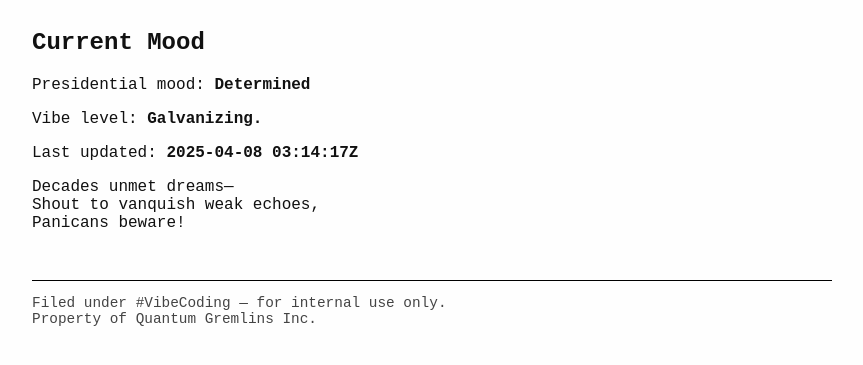
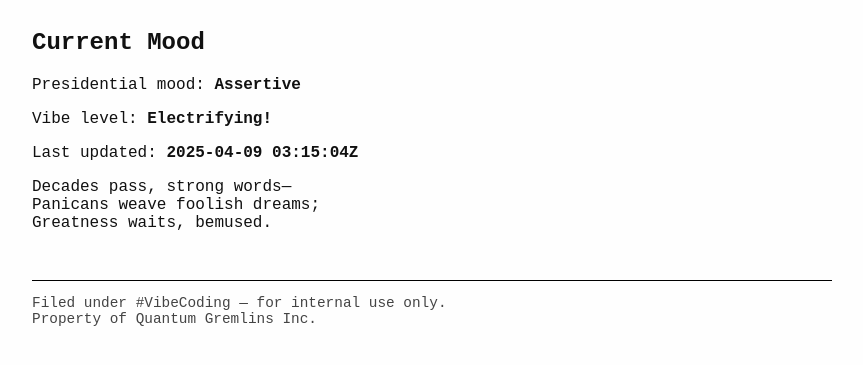
Before and after one commit to Department-of-Vibes-and-Haiku-Warfare/dev-ops-and-chill, a plain HTML site: page docs/index.html in a window 1280 px wide. Shown: the part 211-576 px from the top of the page, without its empty margins (208-1071 px from the left). Drawn offline with Linux system fonts and the light colour scheme.

Commit message:
Signed haiku update

```diff
--- a/docs/index.html
+++ b/docs/index.html
@@ -55,15 +55,15 @@
   <main>
     <div class="mood">
       <h2>Current Mood</h2>
-      <p>Presidential mood: <strong>Determined</strong></p>
-      <p>Vibe level: <strong>Galvanizing.</strong></p>
-      <p>Last updated: <strong>2025-04-08 03:14:17Z</strong></p>
+      <p>Presidential mood: <strong>Assertive</strong></p>
+      <p>Vibe level: <strong>Electrifying!</strong></p>
+      <p>Last updated: <strong>2025-04-09 03:15:04Z</strong></p>
     </div>
 
     <!-- Haikus will be injected/generated here -->
     <div class="haiku">
       <div class="text">
-        Decades unmet dreams—  <br/>Shout to vanquish weak echoes,  <br/>Panicans beware!
+        Decades pass, strong words—  <br/>Panicans weave foolish dreams;  <br/>Greatness waits, bemused.
       </div>
     </div>
   </main>
```
